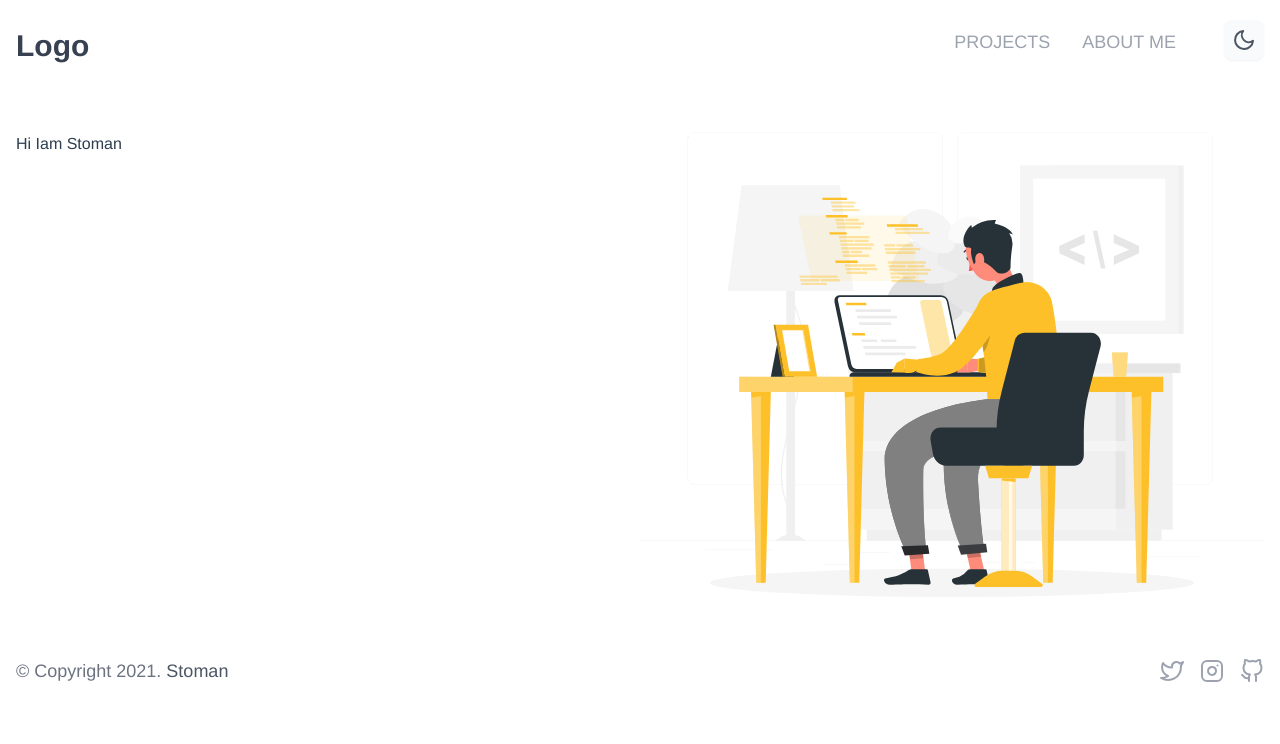
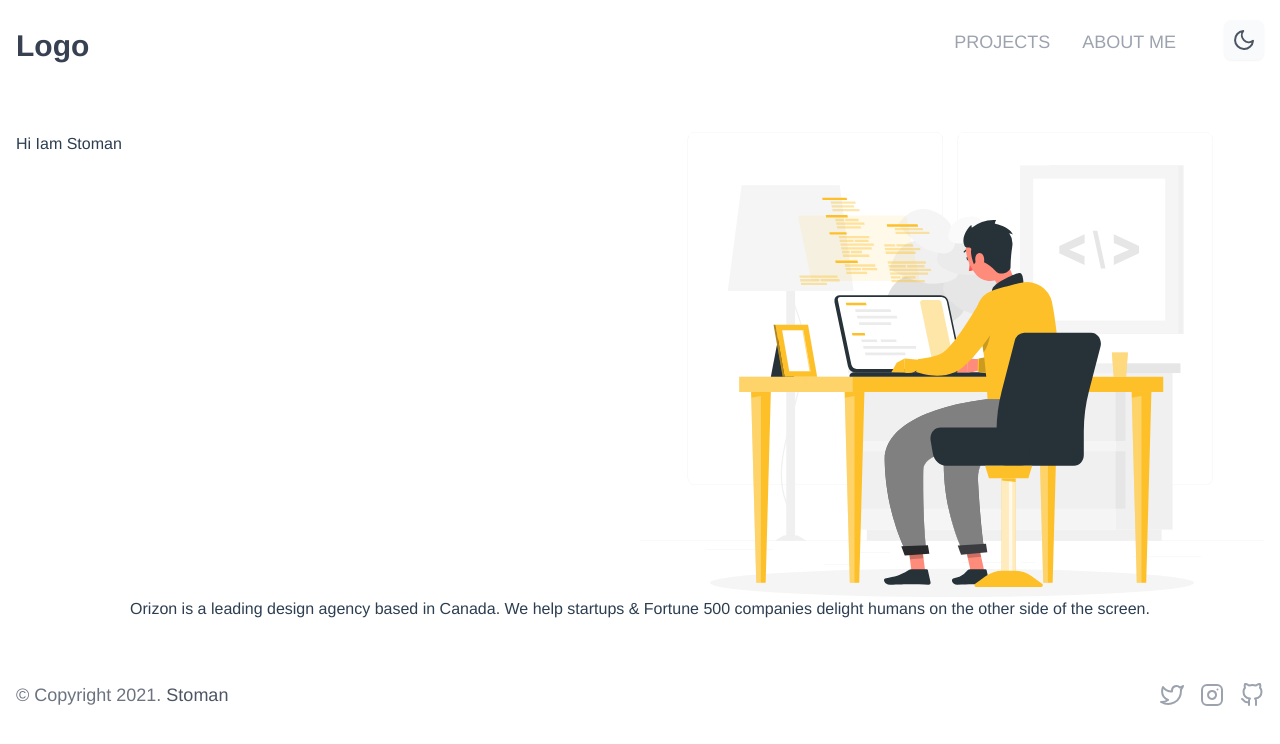
Before and after one commit to velvettouch1004/vuejs-tailwindcss-portfolio, a Vue app: page / in a window 1280 px wide. Shown: the top 744 px of the page. Built offline with nearby package versions, Linux system fonts and the light colour scheme.

Commit message:
Create app css file

```diff
--- /dev/null
+++ b/src/assets/css/app.css
@@ -0,0 +1,4 @@
+/***
+ * Vuejs & TailwindCSS Portfolio Main Styling CSS File
+ * Powered by: @NangialaiStoman
+*/
--- a/src/components/Home.vue
+++ b/src/components/Home.vue
@@ -1,17 +1,23 @@
 <template>
   <div class="container mx-auto px-4 py-10">
     <!-- Banner Start -->
-    <div class="flex flex-col sm:flex-row justify-between">
+    <section class="flex flex-col sm:flex-row justify-between">
       <div class="w-full sm:w-1/2 text-left">
         <h1>Hi Iam Stoman</h1>
       </div>
       <div class="w-full sm:w-1/2 text-right">
         <img src="@/assets/images/developer.svg" alt="Developer">
       </div>
-    </div>
+    </section>
     <!-- Banner End -->
 
-    <!-- Banner Start -->
+    <!-- Home Poject Section Start -->
+    <section>
+      <div>
+        <div data-w-id="24a1979e-d557-8cdc-aefe-c0d1783a993d" class="holder-with-border holder-with-border-64" style="opacity: 1; transform: translate3d(0px, 0px, 0px) scale3d(1, 1, 1) rotateX(0deg) rotateY(0deg) rotateZ(0deg) skew(0deg, 0deg); transform-style: preserve-3d;"><p style="transform: translate3d(0px, 0px, 0px) scale3d(1, 1, 1) rotateX(0deg) rotateY(0deg) rotateZ(0deg) skew(0deg, 0deg); transform-style: preserve-3d; opacity: 1;" class="sub-title-new">Orizon is a leading design agency based in Canada. We help startups &amp; Fortune 500 companies delight humans on the other side of the screen.<br></p><div style="opacity: 1;" class="blue-separator blue-separator-new"></div><div class="about-white-holder-hide-blue-line-on-mobile about-white-holder-hide-blue-line-on-mobile-new2"></div><div class="about-white-holder-hide-blue-line-on-mobile-2 about-white-holder-hide-blue-line-on-mobile-new"></div></div>
+      </div>
+    </section>
+    <!-- Home Poject Section End -->
 
   </div>
 </template>
```
